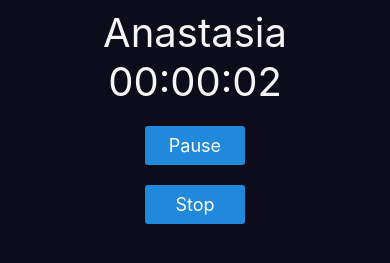
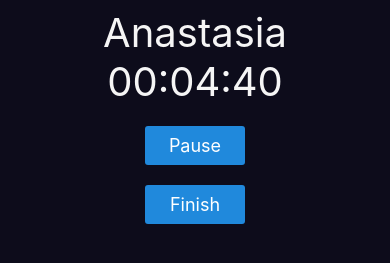
Before and after one commit to Zagorevsky/app-RN, a React Native app: screen / in a window 390 px wide. Both pictures are taken after a click on the button "Start". Shown: the part 321-584 px from the top of the page. Built offline with nearby package versions, Linux system fonts and the light colour scheme.

Commit message:
feat: RecordingTime

```diff
--- a/components/ControlButtons.js
+++ b/components/ControlButtons.js
@@ -8,13 +8,11 @@ export default function ControlButtons(props) {
     <Button onPress={props.handleStart} title="Start" style={styles.buttons} />
   );
   const ActiveButtons = (
-    <>
-      <Button
-        onPress={props.handlePauseResume}
-        title={props.isPaused ? "Resume" : "Pause"}
-        style={styles.buttons}
-      />
-    </>
+    <Button
+      onPress={props.handlePauseResume}
+      title={props.isPaused ? "Resume" : "Pause"}
+      style={styles.buttons}
+    />
   );
   return (
     <View style={styles.controlButtons}>
@@ -22,7 +20,11 @@ export default function ControlButtons(props) {
         {props.active ? ActiveButtons : StartButton}
       </View>
       <View style={styles.blockButtons}>
-      <Button onPress={props.handleReset} title="Stop" style={styles.buttons} />
+        <Button
+          onPress={props.handleReset}
+          title="Finish"
+          style={styles.buttons}
+        />
       </View>
     </View>
   );
--- /dev/null
+++ b/components/RecordingTime.js
@@ -0,0 +1,51 @@
+import { useState } from "react";
+import { StyleSheet, Text, View, TextInput } from "react-native";
+import { Button } from "react-native-elements";
+
+export default function RecordingTime(props) {
+  const [title, setTitle] = useState("New time");
+
+  return (
+    <View style={styles.blockInput}>
+      <TextInput
+        onChangeText={setTitle}
+        autoFocus
+        style={styles.input}
+        value={title}
+        placeholder="New time"
+      />
+      <Text>{props.time}</Text>
+      <Button
+        onPress={() => props.setTitleRecording(title)}
+        title={"Save"}
+        style={styles.buttons}
+      />
+    </View>
+  );
+}
+
+const styles = StyleSheet.create({
+  container: {
+    flex: 1,
+    backgroundColor: "#0d0c1b",
+    alignItems: "center",
+    justifyContent: "center",
+    flexDirection: "column",
+  },
+  blockInput: {
+    display: "flex",
+    width: 200,
+  },
+  text: {
+    color: "#f5f5f5",
+    fontSize: 40,
+    textAlign: "center",
+  },
+  input: {
+    padding: 10,
+    height: 40,
+    borderWidth: 1,
+    backgroundColor: "#fff",
+    borderRadius: 10,
+  },
+});
--- a/components/StopWatch.js
+++ b/components/StopWatch.js
@@ -1,20 +1,22 @@
-import React, { useState } from "react";
-import { Button, StyleSheet, Text, View } from "react-native";
+import React, { useState, useEffect } from "react";
+import { Button, StyleSheet, Text, TextInput, View } from "react-native";
 import Timer from "./Timer";
 import ControlButtons from "./ControlButtons";
+import RecordingTime from "./RecordingTime";
 
 function StopWatch() {
   const [isActive, setIsActive] = useState(false);
   const [isPaused, setIsPaused] = useState(true);
   const [time, setTime] = useState(0);
+  const [timeRecording, setTimeRecording] = useState(0);
+  const [titleRecording, setTitleRecording] = useState("");
 
   React.useEffect(() => {
     let interval = null;
-
     if (isActive && isPaused === false) {
       interval = setInterval(() => {
         setTime((time) => time + 1);
-      }, 1000);
+      }, 10); // 1000
     } else {
       clearInterval(interval);
     }
@@ -33,8 +35,10 @@ function StopWatch() {
   };
 
   const handleReset = () => {
+    setTimeRecording(Math.floor((time / 60) % 60));
     setIsActive(false);
     setTime(0);
+    setTitleRecording("");
   };
 
   return (
@@ -47,6 +51,22 @@ function StopWatch() {
         handlePauseResume={handlePauseResume}
         handleReset={handleReset}
       />
+      {timeRecording && !titleRecording ? (
+        <>
+          <Text style={styles.text}>{timeRecording} min</Text>
+          <RecordingTime setTitleRecording={setTitleRecording} />
+        </>
+      ) : (
+        <></>
+      )}
+
+      {titleRecording ? (
+        <>
+          <Text style={styles.text}>{titleRecording} - {timeRecording}</Text>
+        </>
+      ) : (
+        <></>
+      )}
     </View>
   );
 }
@@ -55,7 +75,12 @@ const styles = StyleSheet.create({
   container: {
     alignItems: "center",
     justifyContent: "center",
-    flexDirection: "column"
+    flexDirection: "column",
+  },
+  text: {
+    color: "#f5f5f5",
+    fontSize: 20,
+    textAlign: "center",
   },
 });
 
--- a/components/Timer.js
+++ b/components/Timer.js
@@ -5,13 +5,13 @@ export default function Timer(props) {
   return (
     <View style={styles.timer}>
       <Text style={styles.text}>
-        {("0" + Math.floor((props.time / 3600) % 60)).slice(-2)}:
+        {("0" + Math.floor(props.time / 3600)).slice(-2)}:
       </Text>
       <Text style={styles.text}>
         {("0" + Math.floor((props.time / 60) % 60)).slice(-2)}:
       </Text>
       <Text style={styles.text}>
-        {("0" + Math.floor((props.time ) % 60)).slice(-2)}
+        {("0" + Math.floor(props.time % 60)).slice(-2)}
       </Text>
     </View>
   );
@@ -23,13 +23,13 @@ const styles = StyleSheet.create({
     flexDirection: "row",
   },
   text: {
-    color:  "#f5f5f5",
+    color: "#f5f5f5",
     fontSize: 40,
-    textAlign: 'center'
+    textAlign: "center",
   },
   textCent: {
     color: "#e42a2a",
     fontSize: 40,
-    textAlign: 'center'
-  }
+    textAlign: "center",
+  },
 });
```
